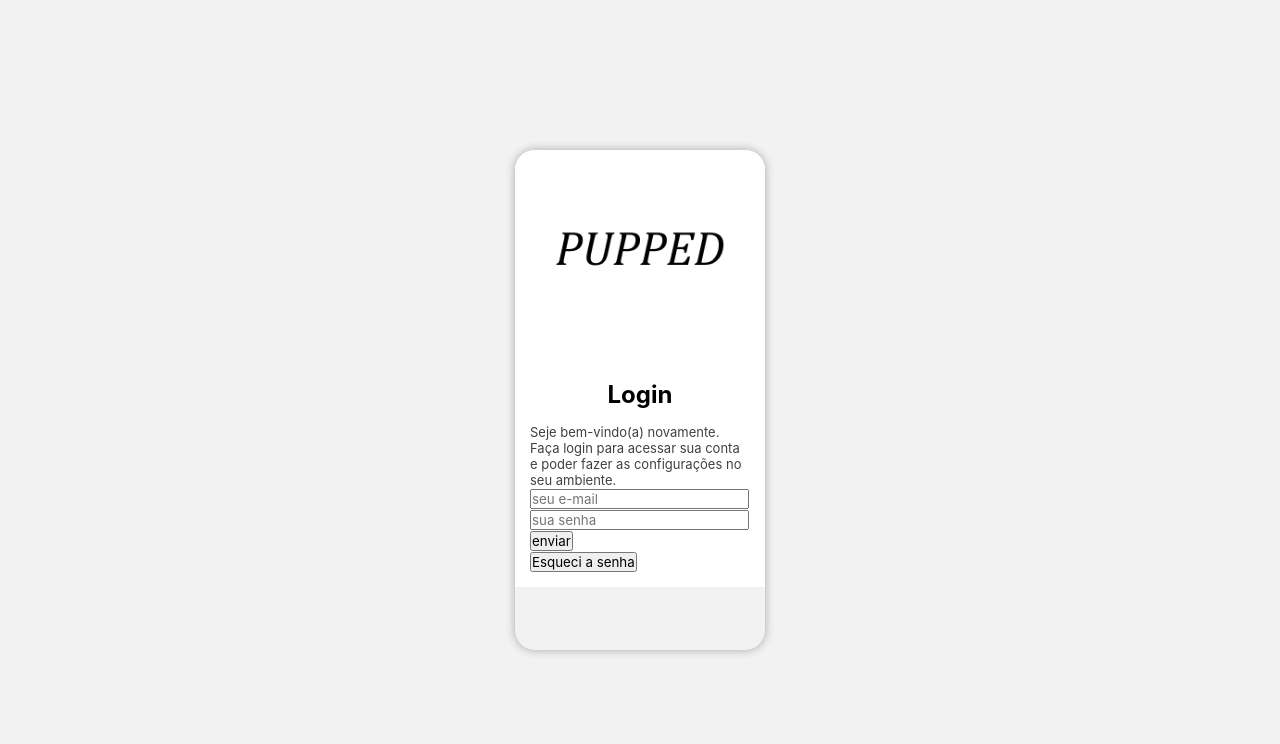
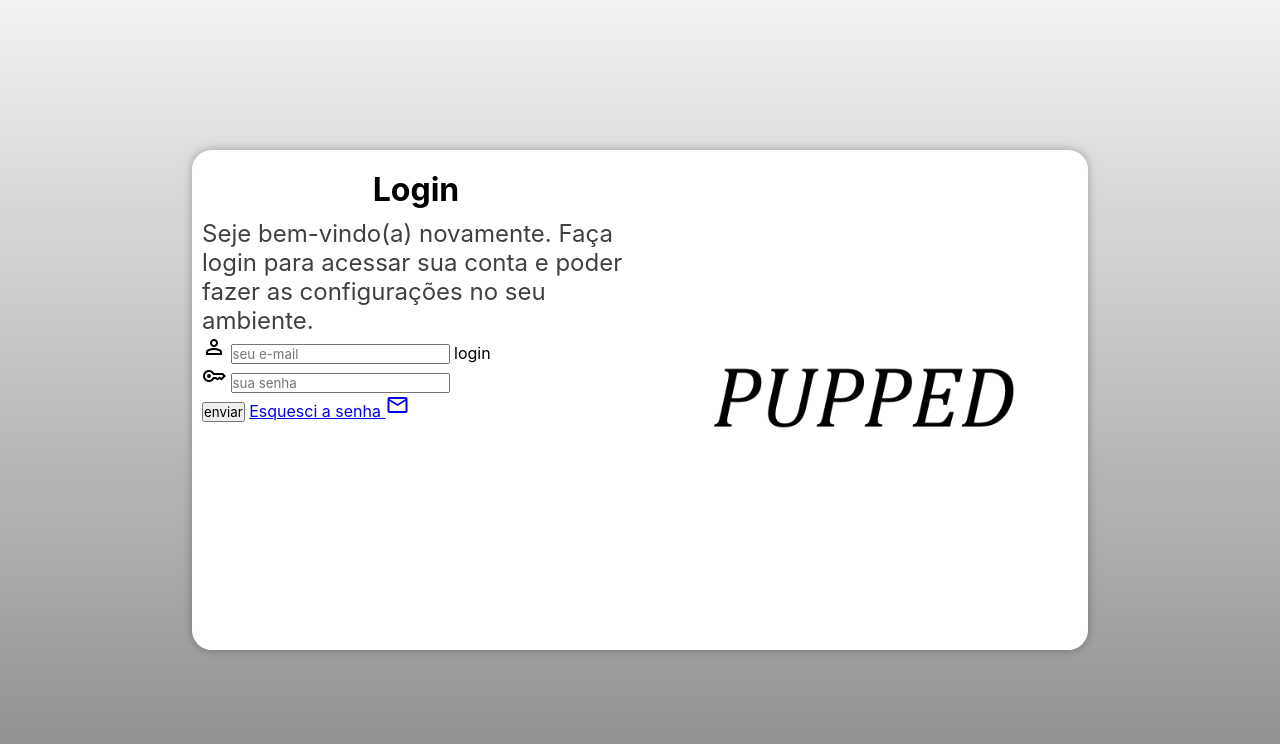
Before and after one commit to Possomato/html-css, a plain HTML site: page desafios/desafio15/index.html in a window 1280 px wide. Drawn offline with nearby package versions, Linux system fonts and the light colour scheme.

Commit message:
att desafio15

```diff
--- /dev/null
+++ b/desafios/desafio15/estilos/media-query.css
@@ -0,0 +1,58 @@
+@charset "UTF-8";
+
+@media screen and (min-width: 768px) and (max-width: 992px){
+    main{
+        background-image: linear-gradient(to top, #8C8C8C, #F2F2F2);
+    }
+
+    #login{
+        width: 80vw;
+    }
+
+    #login > #imagem{
+        float: left;
+        width: 30%;
+        height: 100%;
+        background-size: contain;
+        background-repeat: no-repeat;
+    }
+
+    #login > #formulario{
+        float: right;
+        width: 70%;
+        height: 100%;
+    }
+}
+
+@media screen and (min-width: 992px) {
+    main{
+        background-image: linear-gradient(to top, #8C8C8C, #F2F2F2);
+    }
+
+    #login{
+        width: 70vw;
+    }
+
+    #login > #imagem{
+        float: right;
+        width: 50%;
+        height: 100%;
+        background-size: contain;
+        background-repeat: no-repeat;
+    }
+
+    #login > #formulario{
+        float: left;
+        width: 50%;
+        height: 100%;
+    }
+
+    h1{
+        font-size: 2em;
+    }
+
+    p{
+        font-size: 1.5em;
+        color: #404040;
+    }
+}
--- a/desafios/desafio15/estilos/style.css
+++ b/desafios/desafio15/estilos/style.css
@@ -24,6 +24,8 @@ main{
     border-radius: 20px;
     overflow: hidden;
     box-shadow: 0px 0px 10px rgba(0, 0, 0, 0.308);
+    transition: width .3s;
+    transition-timing-function: ease;
 }
 
 #imagem{
@@ -35,16 +37,16 @@ main{
 
 #formulario{
     background-color: white;
-    padding: 15px;
+    padding: 10px;
 
 }
 
 h1{
     text-align: center;
-    padding: 15px;
+    padding: 10px;
 }
 
 p{
-    font-size: 13px;
+    font-size: 0.8em;
     color: #404040;
 }
--- a/desafios/desafio15/index.html
+++ b/desafios/desafio15/index.html
@@ -5,6 +5,8 @@
     <meta http-equiv="X-UA-Compatible" content="IE=edge">
     <meta name="viewport" content="width=device-width, initial-scale=1.0">
     <link rel="stylesheet" href="estilos/style.css">
+    <link rel="stylesheet" href="estilos/media-query.css">
+    <link rel="stylesheet" href="https://fonts.googleapis.com/css2?family=Material+Symbols+Outlined:opsz,wght,FILL,GRAD@48,400,0,0" />
     <title>Login</title>
 </head>
 <body>
@@ -17,19 +19,23 @@
                 <p>Seje bem-vindo(a) novamente. Faça login para acessar sua conta e poder fazer as configurações no seu ambiente.</p>
                 <form action="login.php" method="post">
                     <div>
-                        <label for="iuser"></label>
+                        <span class="material-symbols-outlined">
+                            person
+                            </span>
                         <input type="text" id="iuser" placeholder="seu e-mail" required>
+                        <label for="iuser">login</label>
                     </div>
                     <div>
+                        <span class="material-symbols-outlined">
+                            key
+                            </span>
+                        <input type="password" id="isen" placeholder="sua senha" required>
                         <label for="isen"></label>
-                        <input type="password" id="isen" placeholder="sua senha" required>
                     </div>
-                    <div>
-                        <input type="submit" value="enviar">
-                    </div>
-                    <div>
-                    <input type="submit" value="Esqueci a senha">
-                    </div>
+                    <input type="submit" value="enviar">
+                    <a href="#">
+                        Esquesci a senha <span class="material-symbols-outlined">mail</span>
+                    </a>
                 </form>
             </div>
         </section>
```
